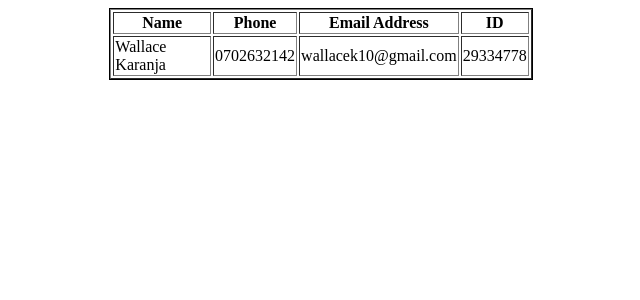
After one commit to Wallace-Karanja/form, a PHP site: page /presentation.html in a window 1280 px wide. The commit adds this page. Shown: the top 300 px of the page, without its empty margins (320-960 px from the left). Run offline with PHP 8.4, Linux system fonts and the light colour scheme.

Commit message:
styling added for the table

```diff
--- a/Form.php
+++ b/Form.php
@@ -24,7 +24,7 @@ class Form
 
     public function createDbConnection()
     {
-        $dsn = "mysql:host=localhost;dbname=form";
+        $dsn = "mysql:host=localhost;port=3306;dbname=form";
         $username = "admin";
         $password = "admin2024";
         try {
--- /dev/null
+++ b/presentation.html
@@ -0,0 +1,48 @@
+<!DOCTYPE html>
+<html lang="en">
+<head>
+    <meta charset="UTF-8">
+    <meta name="viewport" content="width=device-width, initial-scale=1.0">
+    <title>Presentation</title>
+</head>
+<body>
+    <style>
+        .container{
+            display: grid;
+            grid-template-columns: 1fr 1fr 1fr;
+        }
+
+        .table-container{
+            border: 1px solid black;
+            width: 100%;
+        }
+
+        table {
+            margin: auto;
+
+        }
+    </style>
+    <div class="container">
+        <div></div>
+        <div class="table-container">
+            <table border="1">
+                <thead>
+                    <th>Name</th>
+                    <th>Phone</th>
+                    <th>Email Address</th>
+                    <th>ID</th>
+                </thead>
+                <tbody>
+                    <tr>
+                    <td>Wallace Karanja</td>
+                    <td>0702632142</td>
+                    <td>wallacek10@gmail.com</td>
+                    <td>29334778</td>
+                </tr>
+                </tbody>
+            </table>
+        </div>
+        <div></div>
+    </div>
+</body>
+</html>
--- a/styles.css
+++ b/styles.css
@@ -35,7 +35,7 @@ body {
 
 .container {
   display: grid;
-  grid-template-columns: 1fr 1fr 1fr;
+  grid-template-columns: 1fr 2fr 1fr;
 }
 
 #form {
@@ -75,3 +75,7 @@ table thead th {
   background-color: black;
   color: white;
 }
+
+table {
+  margin: auto;
+}
```
Also changed, not shown: admin.php (+5 -6 lines), view.php (added, +15 -0 lines).
